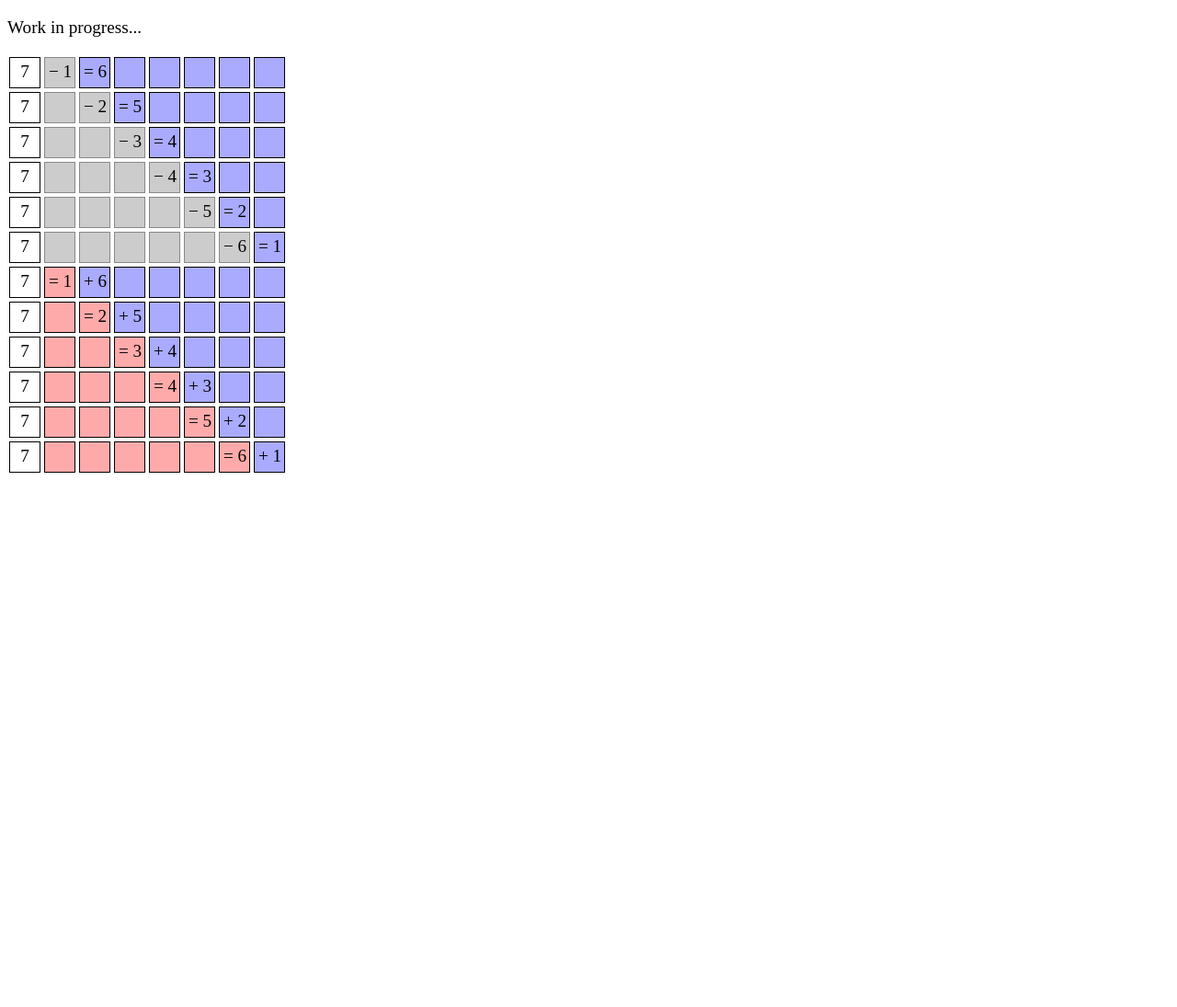
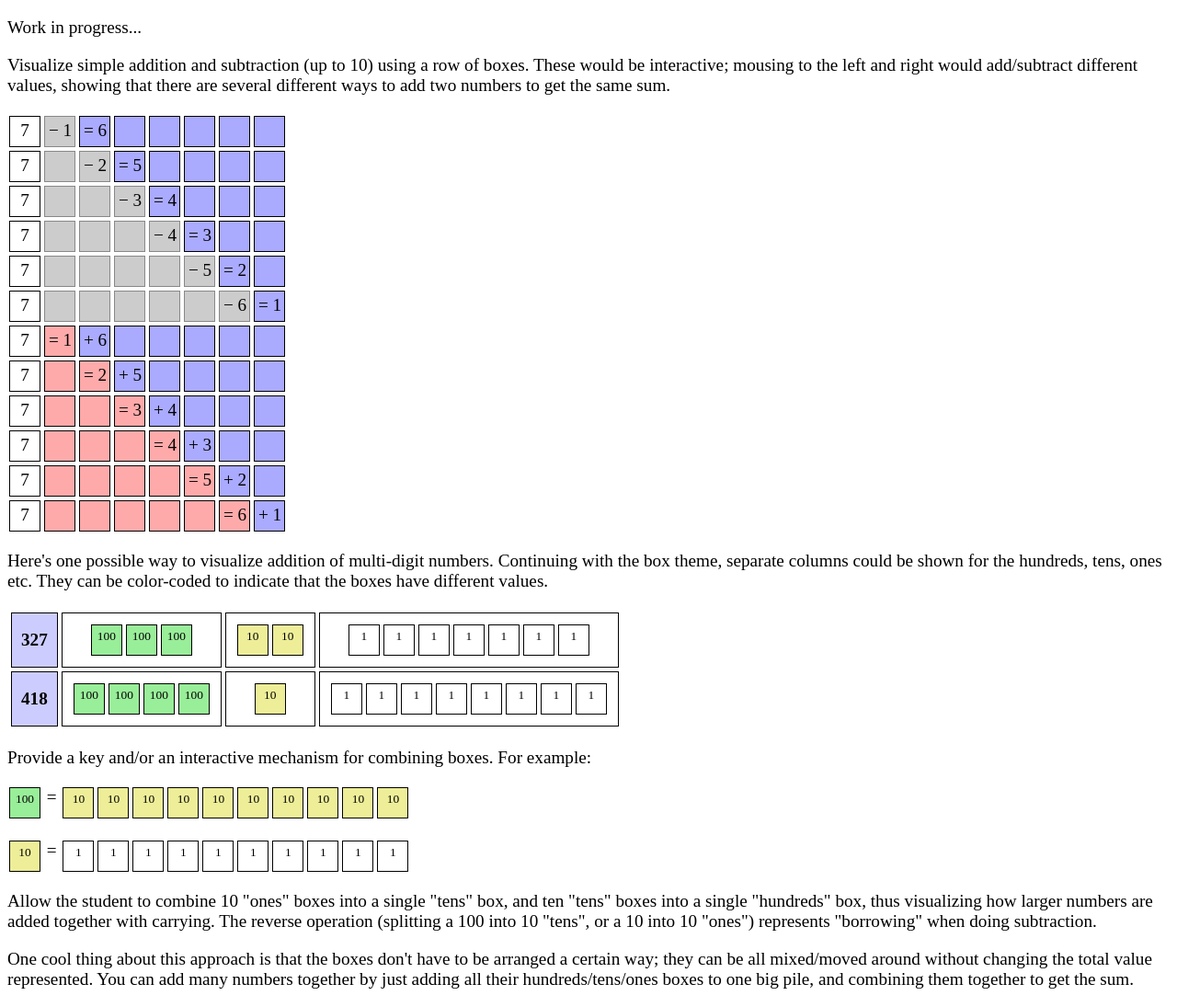
Before and after one commit to wapcaplet/matheye, a Flask app: page /add in a window 1280 px wide. Shown: the whole page at 92% size. Before the commit the page ends 514 px from the top, so only its background shows below. Run offline with Flask 2, Linux system fonts and the light colour scheme; some libraries are stand-ins or nearby versions.

Commit message:
Another addition idea

```diff
--- a/static/css/screen.css
+++ b/static/css/screen.css
@@ -83,3 +83,21 @@ td:hover {
   background: #ff9;
   padding: 3px 5px;
 }
+
+.boxes {
+  display: inline-block;
+}
+.ones, .tens, .hundreds {
+  font-size: 0.7em;
+}
+.ones {
+  background: #fff;
+}
+
+.tens {
+  background: #ee9;
+}
+
+.hundreds {
+  background: #9e9;
+}
--- a/static/js/addition.js
+++ b/static/js/addition.js
@@ -62,3 +62,27 @@ function show_addition(sum, term) {
 function show_subtraction(sum, term) {
   return show_sum('subtract', sum, term);
 }
+
+// Illustrate addition (especially of multi-digit numbers) using
+// color-coded boxes
+function box_addition(a, b) {
+  var table = elem('table')
+  table.append(box_addition_row(a));
+  table.append(box_addition_row(b));
+  return table;
+}
+
+// Return a table row with cells for the hundreds, tens, and ones places.
+// Each cell contains the number of boxes for that digit.
+// FIXME: Generalize for numbers of any size (within reason)
+function box_addition_row(num) {
+  var ones = num % 10;
+  var tens = Math.floor(num/10) % 10;
+  var hundreds = Math.floor(num/100) % 10;
+  var tr = elem('tr');
+  tr.append(elem('th').html(num));
+  tr.append(elem('td').html(boxes(hundreds, '100', 'hundreds')));
+  tr.append(elem('td').html(boxes(tens, '10', 'tens')));
+  tr.append(elem('td').html(boxes(ones, '1', 'ones')));
+  return tr;
+}
--- a/static/js/matheye.js
+++ b/static/js/matheye.js
@@ -94,3 +94,16 @@ function is_prime(n)
   }
   return true;
 }
+
+// Return a block element containing N boxes of the given class,
+// each filled with the given content.
+function boxes(n, content, cls) {
+  if (!content) { content = ''; }
+
+  var div = elem('div').addClass('boxes');
+  for (var i = 1; i <= n; i++) {
+    div.append(box(content, cls));
+  }
+
+  return div;
+}
--- a/templates/addition.html
+++ b/templates/addition.html
@@ -3,7 +3,32 @@
 
 {% block content %}
   <p>Work in progress...</p>
+  <p>Visualize simple addition and subtraction (up to 10) using a row of boxes.
+  These would be interactive; mousing to the left and right would add/subtract
+  different values, showing that there are several different ways to add two
+  numbers to get the same sum.
   <div id="addition"></div>
+
+  <p>Here's one possible way to visualize addition of multi-digit numbers. Continuing
+  with the box theme, separate columns could be shown for the hundreds, tens, ones etc.
+  They can be color-coded to indicate that the boxes have different values.
+  </p>
+  <div id="box_addition"></div>
+  <p>Provide a key and/or an interactive mechanism for combining boxes. For example:
+  </p>
+  <div id="box_key"></div>
+  <p>Allow the student to combine 10 "ones" boxes into a single "tens" box, and
+  ten "tens" boxes into a single "hundreds" box, thus visualizing how larger
+  numbers are added together with carrying. The reverse operation (splitting a
+  100 into 10 "tens", or a 10 into 10 "ones") represents "borrowing" when
+  doing subtraction.
+  </p>
+  <p>One cool thing about this approach is that the boxes don't have to be
+  arranged a certain way; they can be all mixed/moved around without changing
+  the total value represented. You can add many numbers together by just adding
+  all their hundreds/tens/ones boxes to one big pile, and combining them
+  together to get the sum.
+  </p>
 
   <script src="{{ url_for('static', filename='js/addition.js') }}"></script>
   <script>
@@ -21,6 +46,20 @@
       $('#addition').append(show_addition(7, 4));
       $('#addition').append(show_addition(7, 5));
       $('#addition').append(show_addition(7, 6));
+
+      $('#box_addition').append(box_addition(327, 418));
+
+      var hundreds_to_tens = elem('p');
+      hundreds_to_tens.append(box('100', 'hundreds'));
+      hundreds_to_tens.append(" = ");
+      hundreds_to_tens.append(boxes(10, '10', 'tens'));
+      $('#box_key').append(hundreds_to_tens);
+
+      var tens_to_ones = elem('p');
+      tens_to_ones.append(box('10', 'tens'));
+      tens_to_ones.append(" = ");
+      tens_to_ones.append(boxes(10, '1', 'ones'));
+      $('#box_key').append(tens_to_ones);
     });
   </script>
 {% endblock %}
```
